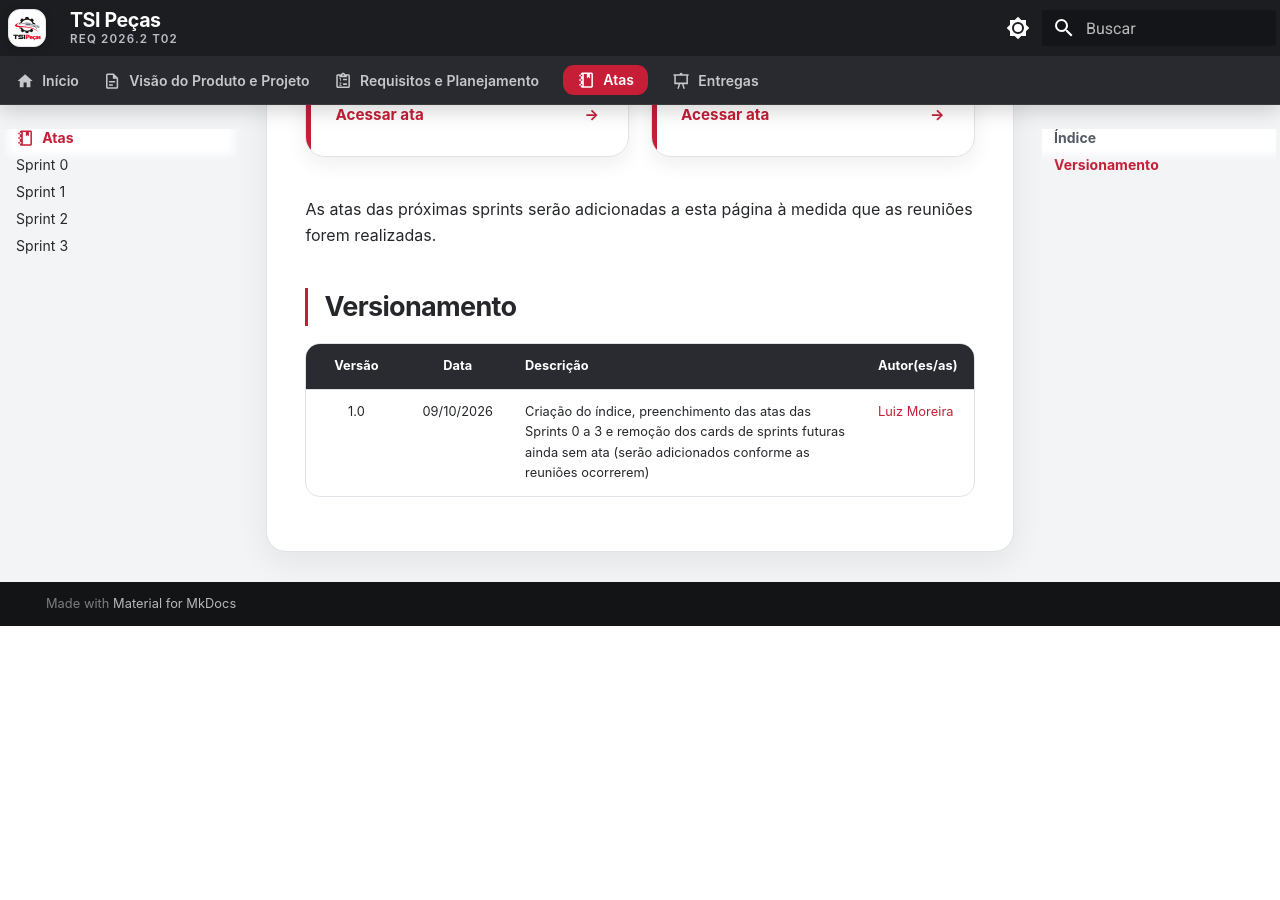
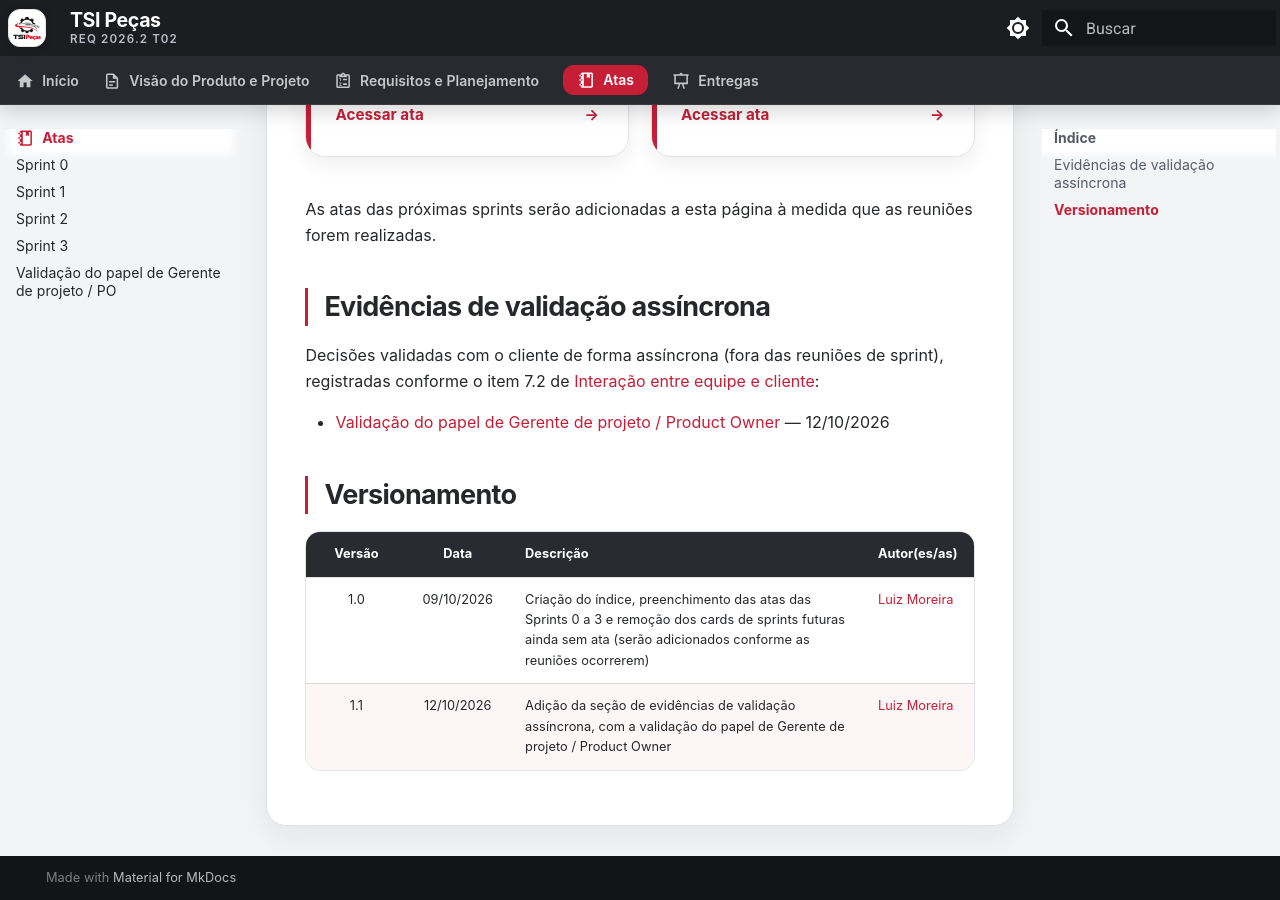
Before and after one commit to mdsreq-fga-unb/REQ-202562-T02-TSI-AutoPecas, an MkDocs documentation site: the page built from docs/atas/index.md, in a window 1280 px wide and 900 px high, scrolled down 972 px. Built offline with MkDocs 1.6.1 and Material for MkDocs 9.7.7, drawn with Linux system fonts in a browser that asks for light colours; comment, search, counter and statistics services are not loaded; before the commit the page ends 1598 px from its top, so only the background shows below that.

Commit message:
docs: adiciona evidência de validação do papel de gerente de projeto/PO (issue #9)
Registra, em docs/atas/validacao-papel-po.md, a confirmação assíncrona
de Antônio Marcos sobre a acumulação do papel de Gerente de
projeto/Product Owner, com o print da conversa no WhatsApp como
evidência. Linka o registro a partir do item 7.1 de Interação entre
equipe e cliente, garantindo a rastreabilidade entre a decisão e a
aprovação do cliente.

```diff
--- a/docs/atas/index.md
+++ b/docs/atas/index.md
@@ -40,8 +40,15 @@ Esta seção reúne as atas das reuniões de cada sprint do projeto **TSI Peças
 
 As atas das próximas sprints serão adicionadas a esta página à medida que as reuniões forem realizadas.
 
+## Evidências de validação assíncrona
+
+Decisões validadas com o cliente de forma assíncrona (fora das reuniões de sprint), registradas conforme o item 7.2 de [Interação entre equipe e cliente](../visao-produto/interacao-equipe-cliente.md):
+
+- [Validação do papel de Gerente de projeto / Product Owner](validacao-papel-po.md) — 12/10/2026
+
 ## Versionamento
 
 | Versão | Data | Descrição | Autor(es/as) |
 | :----: | :--: | --- | --- |
 | 1.0 | 09/10/2026 | Criação do índice, preenchimento das atas das Sprints 0 a 3 e remoção dos cards de sprints futuras ainda sem ata (serão adicionados conforme as reuniões ocorrerem) | [Luiz Moreira](https://github.com/luizhtmoreira) |
+| 1.1 | 12/10/2026 | Adição da seção de evidências de validação assíncrona, com a validação do papel de Gerente de projeto / Product Owner | [Luiz Moreira](https://github.com/luizhtmoreira) |
--- a/mkdocs.yml
+++ b/mkdocs.yml
@@ -85,6 +85,7 @@ nav:
       - Sprint 1: atas/sprint-1.md
       - Sprint 2: atas/sprint-2.md
       - Sprint 3: atas/sprint-3.md
+      - Validação do papel de Gerente de projeto / PO: atas/validacao-papel-po.md
   - Entregas:
       - entregas/index.md
       - Entrega 1: entregas/entrega-1.md
```
Also changed, not shown: docs/atas/validacao-papel-po.md (added, +15 -0 lines), docs/visao-produto/interacao-equipe-cliente.md (+3 -0 lines), docs/atas/validacao-papel-po.jpeg (added).
